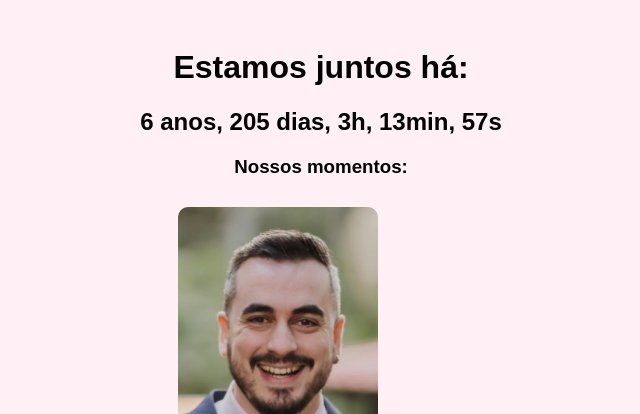
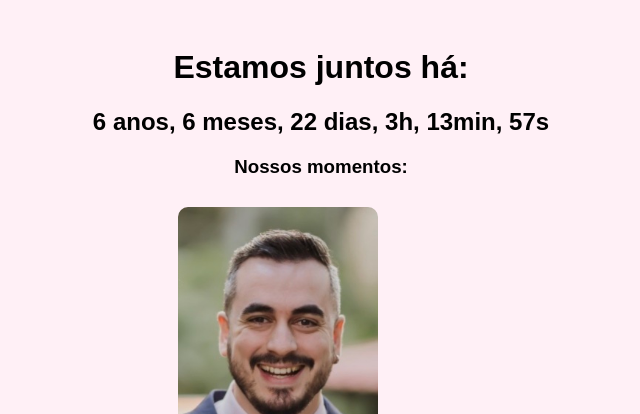
Before and after one commit to CaioBrasetti/time_together, a plain HTML site: page index.html in a window 1280 px wide. Shown: the top 414 px of the page, without its empty margins (319-959 px from the left). Drawn offline with Linux system fonts and the light colour scheme.

Commit message:
Update index.html

```diff
--- a/index.html
+++ b/index.html
@@ -29,22 +29,46 @@
   </div>
 
   <script>
-  // Cria a data: ano, mês (0 = jan), dia, hora, minuto, segundo
     const startDate = new Date(2018, 10, 21, 15, 30, 0);
 
     function updateTimer() {
       const now = new Date();
-    const diff = now - startDate;
 
-    const totalDays = Math.floor(diff / (1000 * 60 * 60 * 24));
-    const years = Math.floor(totalDays / 365);
-    const days = totalDays % 365;
-    const hours = Math.floor((diff / (1000 * 60 * 60)) % 24);
-    const minutes = Math.floor((diff / (1000 * 60)) % 60);
-    const seconds = Math.floor((diff / 1000) % 60);
+      let years = now.getFullYear() - startDate.getFullYear();
+      let months = now.getMonth() - startDate.getMonth();
+      let days = now.getDate() - startDate.getDate();
+      let hours = now.getHours() - startDate.getHours();
+      let minutes = now.getMinutes() - startDate.getMinutes();
+      let seconds = now.getSeconds() - startDate.getSeconds();
+
+      // Ajustes caso valores estejam negativos
+        if (seconds < 0) {
+          seconds += 60;
+          minutes--;
+        }
+        if (minutes < 0) {
+          minutes += 60;
+          hours--;
+        }
+        if (hours < 0) {
+          hours += 24;
+          days--;
+        }
+
+        if (days < 0) {
+          const prevMonth = new Date(now.getFullYear(), now.getMonth(), 0);
+          days += prevMonth.getDate();
+          months--;
+        }
+
+        if (months < 0) {
+          months += 12;
+          years--;
+        }
 
         document.getElementById("timer").textContent =
-      `${years} anos, ${days} dias, ${hours}h, ${minutes}min, ${seconds}s`;
+          `${years} anos, ${months} meses, ${days} dias, ` +
+          `${hours}h, ${minutes}min, ${seconds}s`;
       }
 
       setInterval(updateTimer, 1000);
```
Lines whose indentation alone changed are shown as unchanged.
